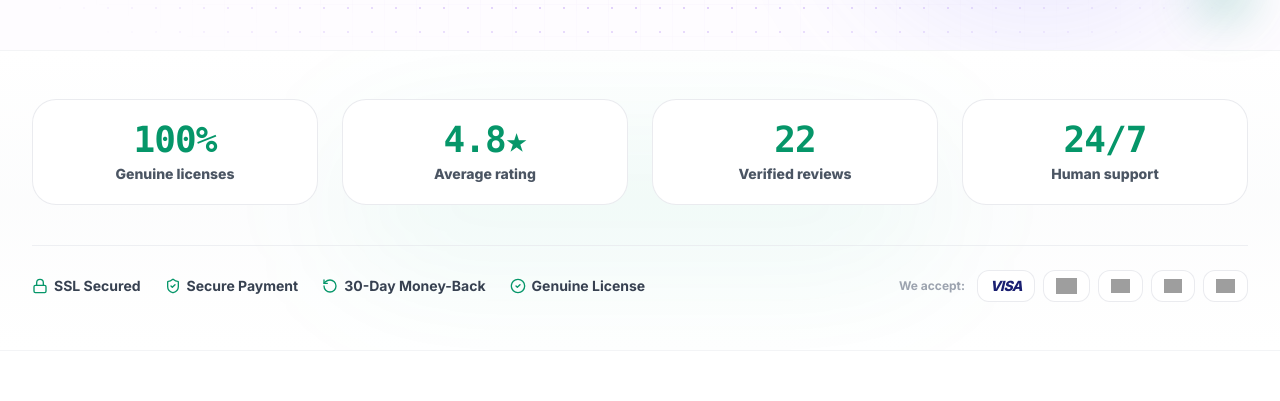
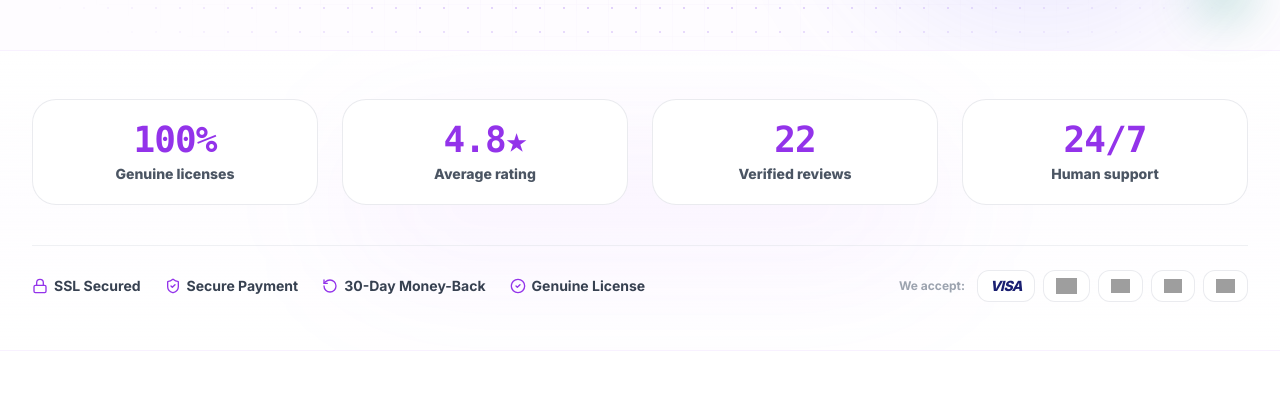
Before and after one commit to mariaelguli-hub/qbmaster.shop, a React (Vite) app: page /#/ in a window 1280 px wide. Shown: the part 782-1183 px from the top of the page. Built offline with nearby package versions, Linux system fonts and the light colour scheme; no server answers; grey boxes are pictures that could not be loaded.

Commit message:
Update TrustBadges.jsx

```diff
--- a/src/components/TrustBadges.jsx
+++ b/src/components/TrustBadges.jsx
@@ -41,10 +41,10 @@ function AnimatedNumber({ target, decimals = 0, suffix = '' }) {
 
 export default function TrustBadges() {
   return (
-    <section className="py-12 bg-gradient-to-b from-white via-gray-50/50 to-white border-y border-gray-100 relative overflow-hidden">
+    <section className="py-12 bg-gradient-to-b from-white via-purple-50/20 to-white border-y border-purple-100/60 relative overflow-hidden">
 
       {/* Background Subtle Glow */}
-      <div className="absolute top-1/2 left-1/2 -translate-x-1/2 -translate-y-1/2 w-[600px] h-[150px] bg-emerald-500/5 rounded-full blur-3xl pointer-events-none" />
+      <div className="absolute top-1/2 left-1/2 -translate-x-1/2 -translate-y-1/2 w-[600px] h-[150px] bg-purple-500/5 rounded-full blur-3xl pointer-events-none" />
 
       <div className="max-w-7xl mx-auto px-4 sm:px-6 lg:px-8 relative z-10">
 
@@ -58,12 +58,12 @@ export default function TrustBadges() {
             viewport={{ once: true }}
             transition={{ duration: 0.4, delay: 0 }}
             whileHover={{ y: -4 }}
-            className="p-5 rounded-3xl bg-white border border-gray-200/80 shadow-xs hover:shadow-xl hover:shadow-emerald-950/5 hover:border-emerald-500/30 transition-all duration-300 text-center group"
+            className="p-5 rounded-3xl bg-white border border-gray-200/80 shadow-xs hover:shadow-xl hover:shadow-purple-950/5 hover:border-purple-500/30 transition-all duration-300 text-center group"
           >
-            <div className="text-3xl sm:text-4xl font-black text-emerald-600 group-hover:scale-105 transition-transform font-mono tracking-tight mb-1">
+            <div className="text-3xl sm:text-4xl font-black text-purple-600 group-hover:scale-105 transition-transform font-mono tracking-tight mb-1">
               <AnimatedNumber target={100} suffix="%" />
             </div>
-            <div className="text-xs sm:text-sm font-extrabold text-gray-600 group-hover:text-emerald-900 transition-colors">
+            <div className="text-xs sm:text-sm font-extrabold text-gray-600 group-hover:text-purple-900 transition-colors">
               Genuine licenses
             </div>
           </motion.div>
@@ -75,12 +75,12 @@ export default function TrustBadges() {
             viewport={{ once: true }}
             transition={{ duration: 0.4, delay: 0.1 }}
             whileHover={{ y: -4 }}
-            className="p-5 rounded-3xl bg-white border border-gray-200/80 shadow-xs hover:shadow-xl hover:shadow-emerald-950/5 hover:border-emerald-500/30 transition-all duration-300 text-center group"
+            className="p-5 rounded-3xl bg-white border border-gray-200/80 shadow-xs hover:shadow-xl hover:shadow-purple-950/5 hover:border-purple-500/30 transition-all duration-300 text-center group"
           >
-            <div className="text-3xl sm:text-4xl font-black text-emerald-600 group-hover:scale-105 transition-transform font-mono tracking-tight mb-1">
+            <div className="text-3xl sm:text-4xl font-black text-purple-600 group-hover:scale-105 transition-transform font-mono tracking-tight mb-1">
               <AnimatedNumber target={4.8} decimals={1} suffix="★" />
             </div>
-            <div className="text-xs sm:text-sm font-extrabold text-gray-600 group-hover:text-emerald-900 transition-colors">
+            <div className="text-xs sm:text-sm font-extrabold text-gray-600 group-hover:text-purple-900 transition-colors">
               Average rating
             </div>
           </motion.div>
@@ -92,12 +92,12 @@ export default function TrustBadges() {
             viewport={{ once: true }}
             transition={{ duration: 0.4, delay: 0.2 }}
             whileHover={{ y: -4 }}
-            className="p-5 rounded-3xl bg-white border border-gray-200/80 shadow-xs hover:shadow-xl hover:shadow-emerald-950/5 hover:border-emerald-500/30 transition-all duration-300 text-center group"
+            className="p-5 rounded-3xl bg-white border border-gray-200/80 shadow-xs hover:shadow-xl hover:shadow-purple-950/5 hover:border-purple-500/30 transition-all duration-300 text-center group"
           >
-            <div className="text-3xl sm:text-4xl font-black text-emerald-600 group-hover:scale-105 transition-transform font-mono tracking-tight mb-1">
+            <div className="text-3xl sm:text-4xl font-black text-purple-600 group-hover:scale-105 transition-transform font-mono tracking-tight mb-1">
               <AnimatedNumber target={22} />
             </div>
-            <div className="text-xs sm:text-sm font-extrabold text-gray-600 group-hover:text-emerald-900 transition-colors">
+            <div className="text-xs sm:text-sm font-extrabold text-gray-600 group-hover:text-purple-900 transition-colors">
               Verified reviews
             </div>
           </motion.div>
@@ -109,12 +109,12 @@ export default function TrustBadges() {
             viewport={{ once: true }}
             transition={{ duration: 0.4, delay: 0.3 }}
             whileHover={{ y: -4 }}
-            className="p-5 rounded-3xl bg-white border border-gray-200/80 shadow-xs hover:shadow-xl hover:shadow-emerald-950/5 hover:border-emerald-500/30 transition-all duration-300 text-center group"
+            className="p-5 rounded-3xl bg-white border border-gray-200/80 shadow-xs hover:shadow-xl hover:shadow-purple-950/5 hover:border-purple-500/30 transition-all duration-300 text-center group"
           >
-            <div className="text-3xl sm:text-4xl font-black text-emerald-600 group-hover:scale-105 transition-transform font-mono tracking-tight mb-1">
+            <div className="text-3xl sm:text-4xl font-black text-purple-600 group-hover:scale-105 transition-transform font-mono tracking-tight mb-1">
               24/7
             </div>
-            <div className="text-xs sm:text-sm font-extrabold text-gray-600 group-hover:text-emerald-900 transition-colors">
+            <div className="text-xs sm:text-sm font-extrabold text-gray-600 group-hover:text-purple-900 transition-colors">
               Human support
             </div>
           </motion.div>
@@ -126,17 +126,17 @@ export default function TrustBadges() {
 
           {/* Trust Badges */}
           <div className="flex flex-wrap items-center justify-center gap-x-6 gap-y-2 text-xs sm:text-sm font-bold text-gray-700">
-            <span className="flex items-center gap-1.5 hover:text-emerald-700 transition-colors">
-              <Lock className="w-4 h-4 text-emerald-600 shrink-0" /> SSL Secured
+            <span className="flex items-center gap-1.5 hover:text-purple-700 transition-colors">
+              <Lock className="w-4 h-4 text-purple-600 shrink-0" /> SSL Secured
             </span>
-            <span className="flex items-center gap-1.5 hover:text-emerald-700 transition-colors">
-              <ShieldCheck className="w-4 h-4 text-emerald-600 shrink-0" /> Secure Payment
+            <span className="flex items-center gap-1.5 hover:text-purple-700 transition-colors">
+              <ShieldCheck className="w-4 h-4 text-purple-600 shrink-0" /> Secure Payment
             </span>
-            <span className="flex items-center gap-1.5 hover:text-emerald-700 transition-colors">
-              <RotateCcw className="w-4 h-4 text-emerald-600 shrink-0" /> 30-Day Money-Back
+            <span className="flex items-center gap-1.5 hover:text-purple-700 transition-colors">
+              <RotateCcw className="w-4 h-4 text-purple-600 shrink-0" /> 30-Day Money-Back
             </span>
-            <span className="flex items-center gap-1.5 hover:text-emerald-700 transition-colors">
-              <CheckCircle2 className="w-4 h-4 text-emerald-600 shrink-0" /> Genuine License
+            <span className="flex items-center gap-1.5 hover:text-purple-700 transition-colors">
+              <CheckCircle2 className="w-4 h-4 text-purple-600 shrink-0" /> Genuine License
             </span>
           </div>
 
```
